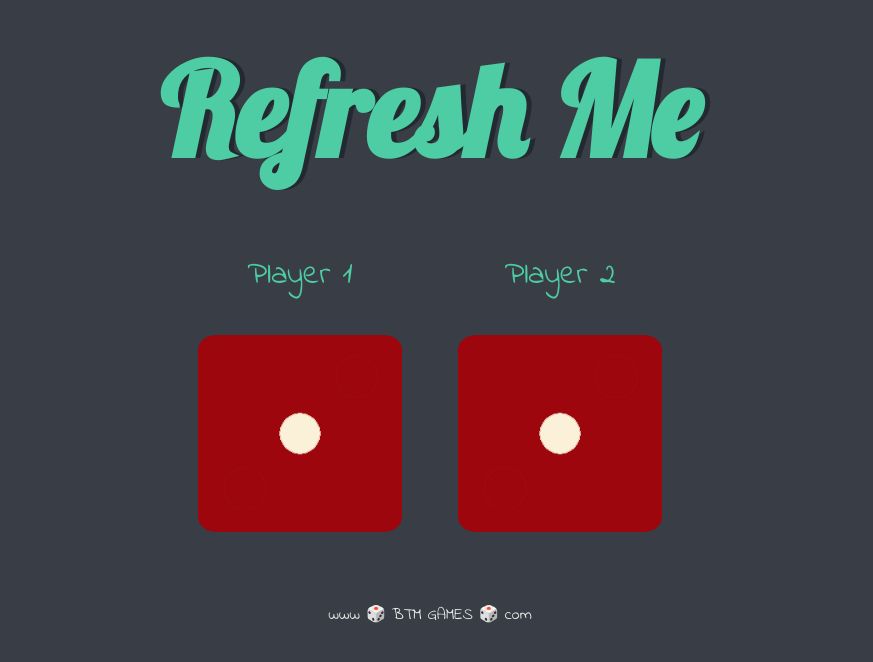
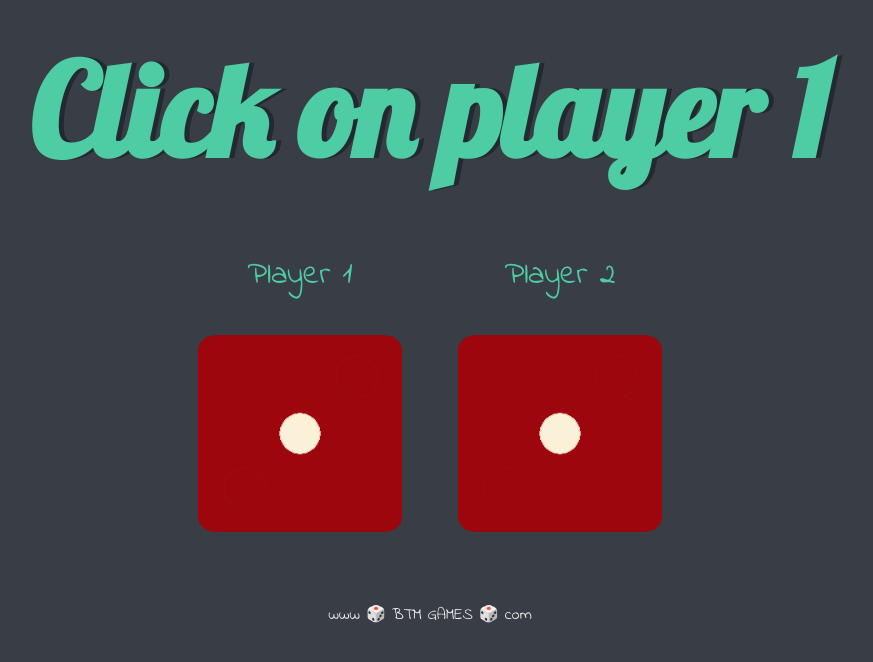
Before and after one commit to britto1996/btmDice, a plain HTML site: page index.html in a window 1280 px wide. Shown: the whole page, without its empty margins (210-1083 px from the left). Drawn offline with Linux system fonts and the light colour scheme.

Commit message:
deploy my updated game

```diff
--- a/index.html
+++ b/index.html
@@ -11,7 +11,7 @@
   </head>
   <body>
     <div class="container">
-      <h1 id="result">Refresh Me</h1>
+      <h1 id="result">Click on player 1</h1>
 
       <div class="dice">
         <p>Player 1</p>
```
